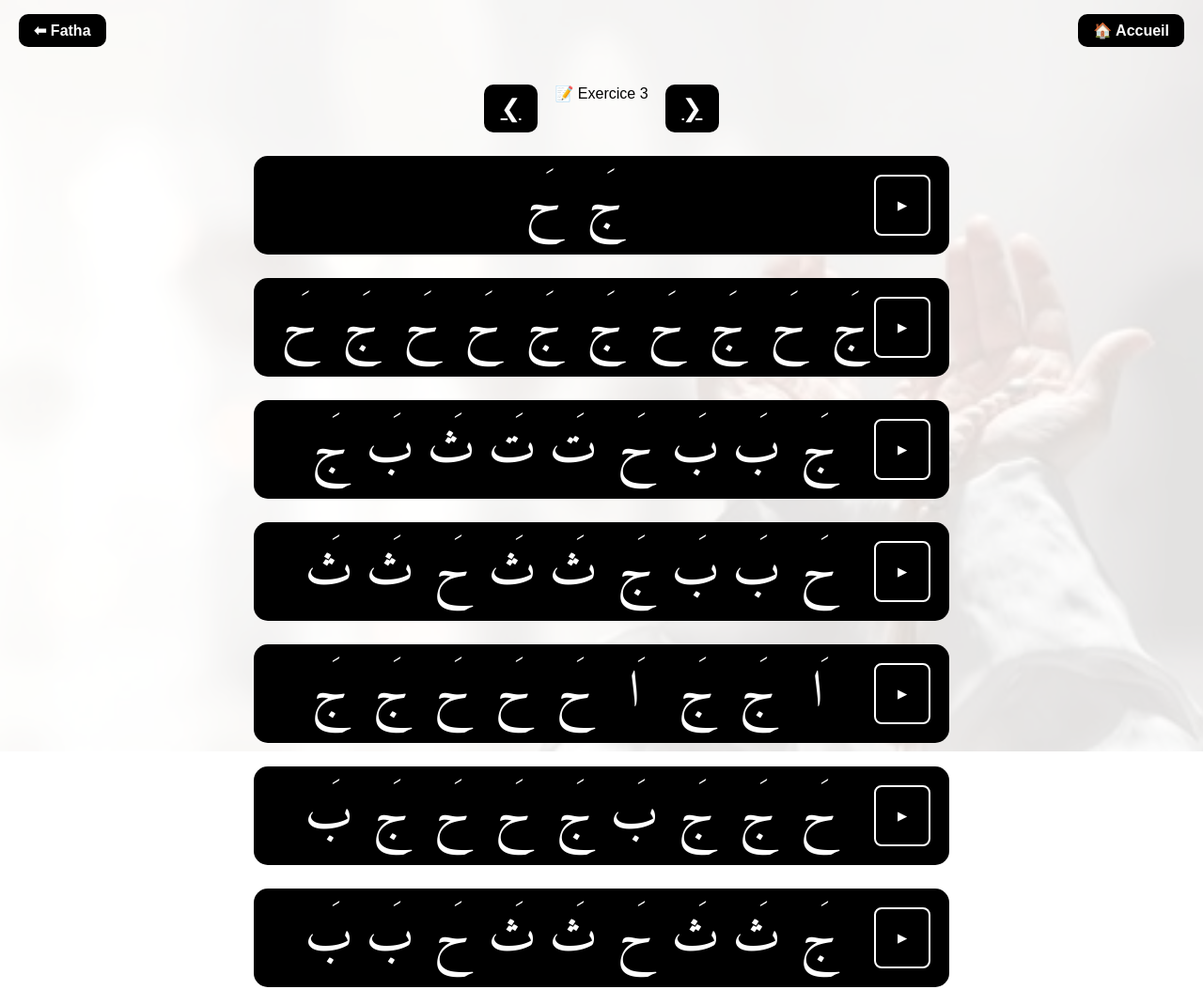
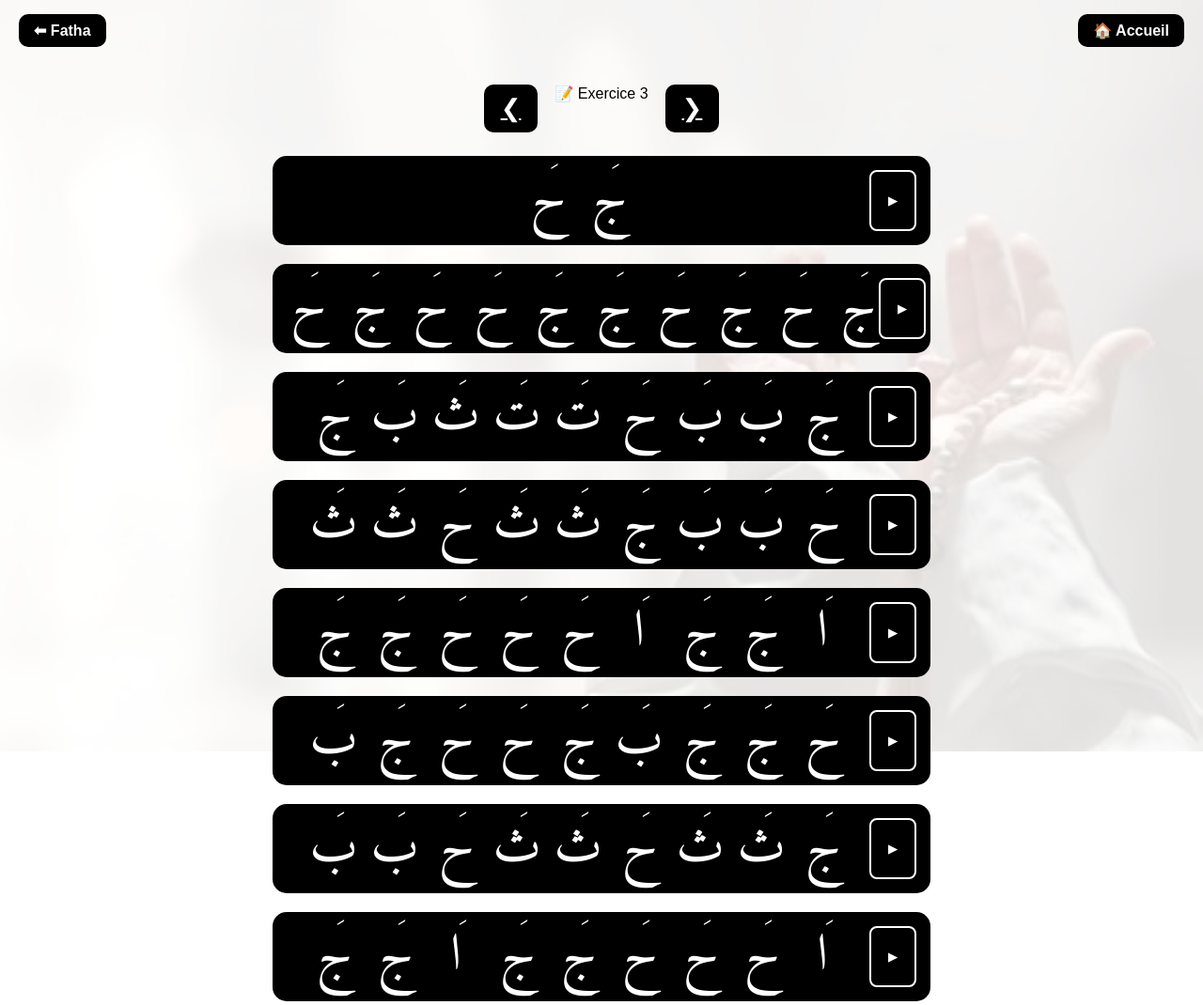
Before and after one commit to yassinebouamamaups-code/cours_isma, a plain HTML site: page cours-arabe/fatha/ex2.html in a window 1280 px wide. Shown: the top 1070 px of the page at 94% size. Drawn offline with Linux system fonts and the light colour scheme.

Commit message:
Add files via upload

```diff
--- a/assets/css/exercice.css
+++ b/assets/css/exercice.css
@@ -51,7 +51,7 @@ body::before{
 
 /* ===== BANDES ===== */
 
-.band{
+/* .band{
   background:#000;
   color:white;
   max-width:700px;
@@ -60,8 +60,26 @@ body::before{
   border-radius:15px;
   display:grid;
   grid-template-columns:1fr 60px;
+} */
+.band{
+  background:#000;
+  color:white;
+
+  width:100%;
+  max-width:700px;   /* Desktop */
+  min-width:280px;   /* Mobile mini */
+
+  margin:20px auto;
+  padding:15px;
+
+  border-radius:15px;
+
+  display:grid;
+  grid-template-columns:1fr 50px;
+
+  box-sizing:border-box;
+  overflow:hidden; /* empêche le débordement */
 }
-
 .play{
   background:transparent;
   border:2px solid white;
```
